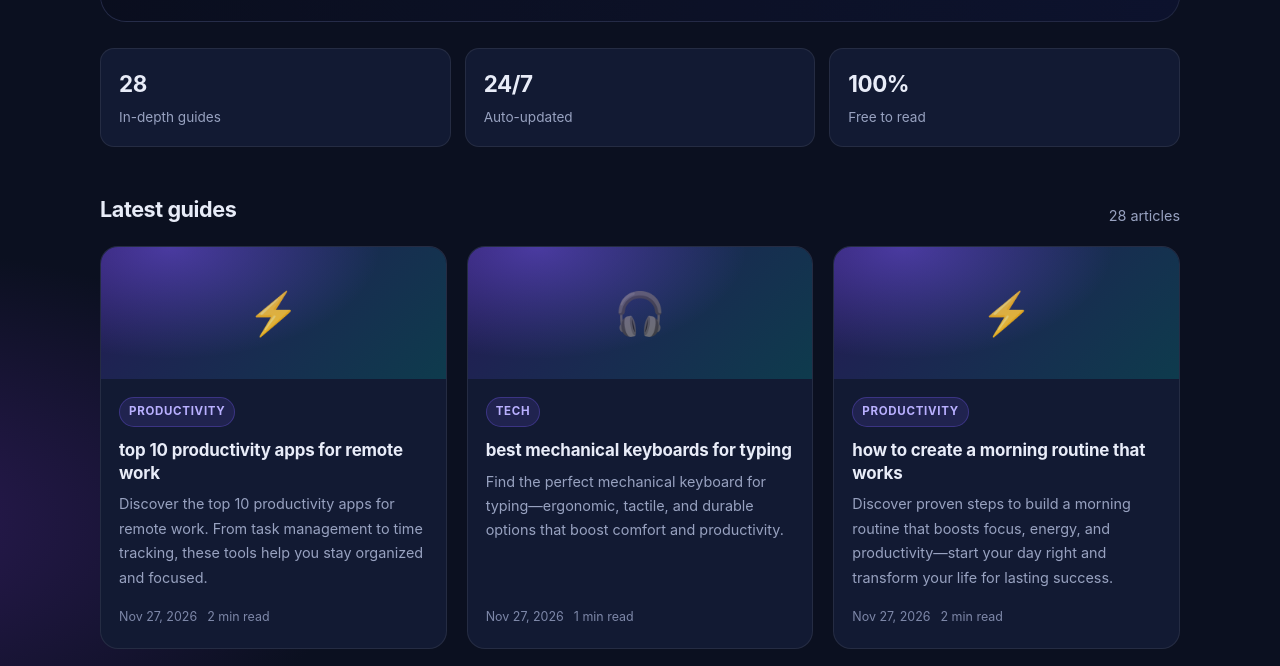
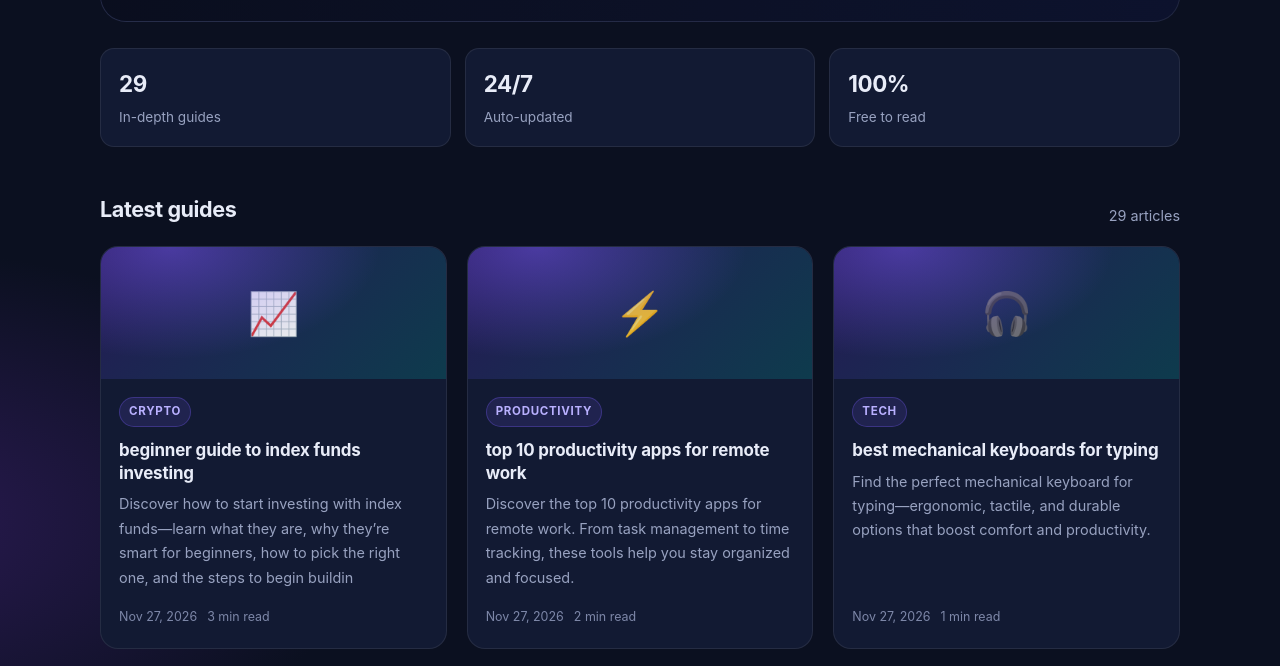
Before and after one commit to phuongtrieufx636-coder/ai-content-hub, a plain HTML site: page index.html in a window 1280 px wide. Shown: the part 527-1193 px from the top of the page. Drawn offline with Linux system fonts and the light colour scheme.

Commit message:
Update index.html

```diff
--- a/index.html
+++ b/index.html
@@ -32,12 +32,17 @@
     </div>
   </section>
   <div class="stats">
-    <div class="stat"><b>28</b><span>In-depth guides</span></div>
+    <div class="stat"><b>29</b><span>In-depth guides</span></div>
     <div class="stat"><b>24/7</b><span>Auto-updated</span></div>
     <div class="stat"><b>100%</b><span>Free to read</span></div>
   </div>
-  <div class="section-head" id="latest"><h2>Latest guides</h2><span>28 articles</span></div>
-  <div class="grid"><a class="card" href="top-10-productivity-apps-for-remote-work.html">
+  <div class="section-head" id="latest"><h2>Latest guides</h2><span>29 articles</span></div>
+  <div class="grid"><a class="card" href="beginner-guide-to-index-funds-investing.html">
+  <div class="thumb"><span>📈</span></div>
+  <div class="body"><span class="badge">Crypto</span>
+    <h3>beginner guide to index funds investing</h3><p>Discover how to start investing with index funds—learn what they are, why they’re smart for beginners, how to pick the right one, and the steps to begin buildin</p>
+    <div class="meta"><span>Nov 27, 2026</span><span>3 min read</span></div>
+  </div></a><a class="card" href="top-10-productivity-apps-for-remote-work.html">
   <div class="thumb"><span>⚡</span></div>
   <div class="body"><span class="badge">Productivity</span>
     <h3>top 10 productivity apps for remote work</h3><p>Discover the top 10 productivity apps for remote work. From task management to time tracking, these tools help you stay organized and focused.</p>
```
